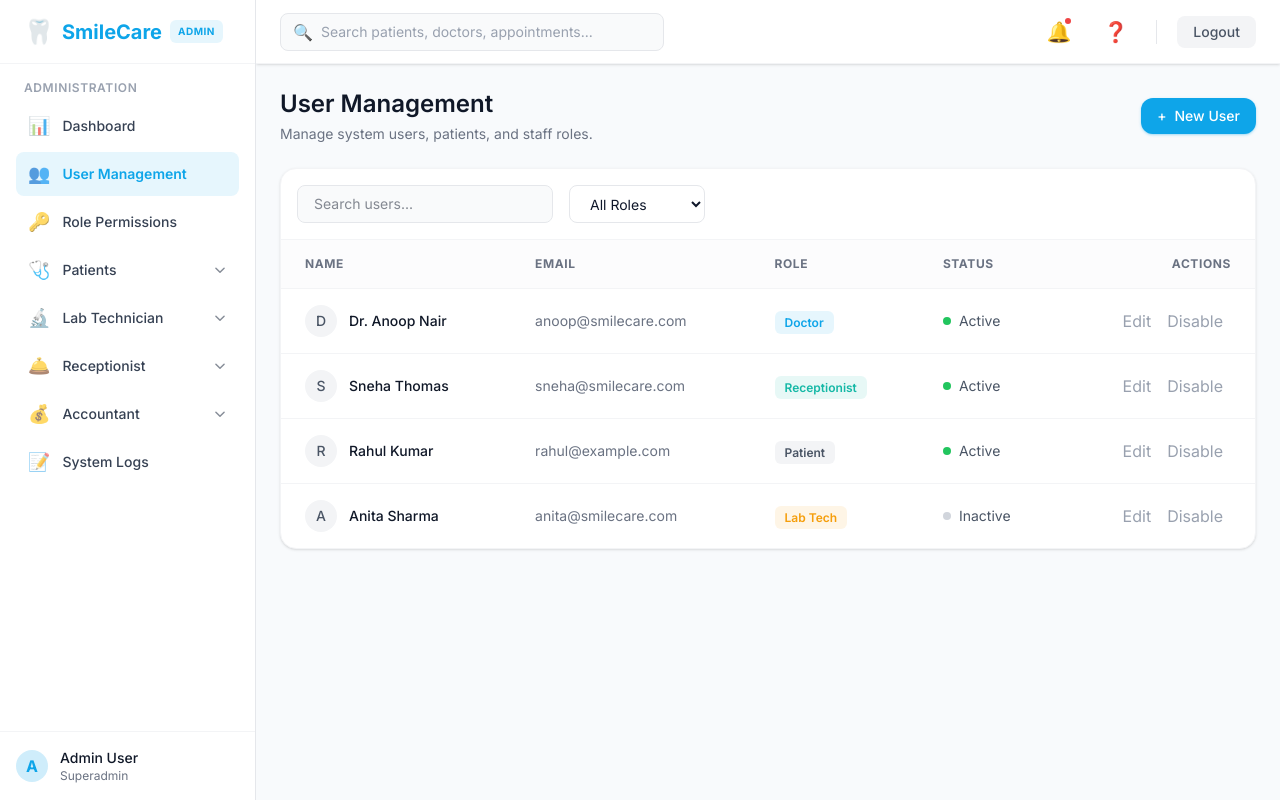
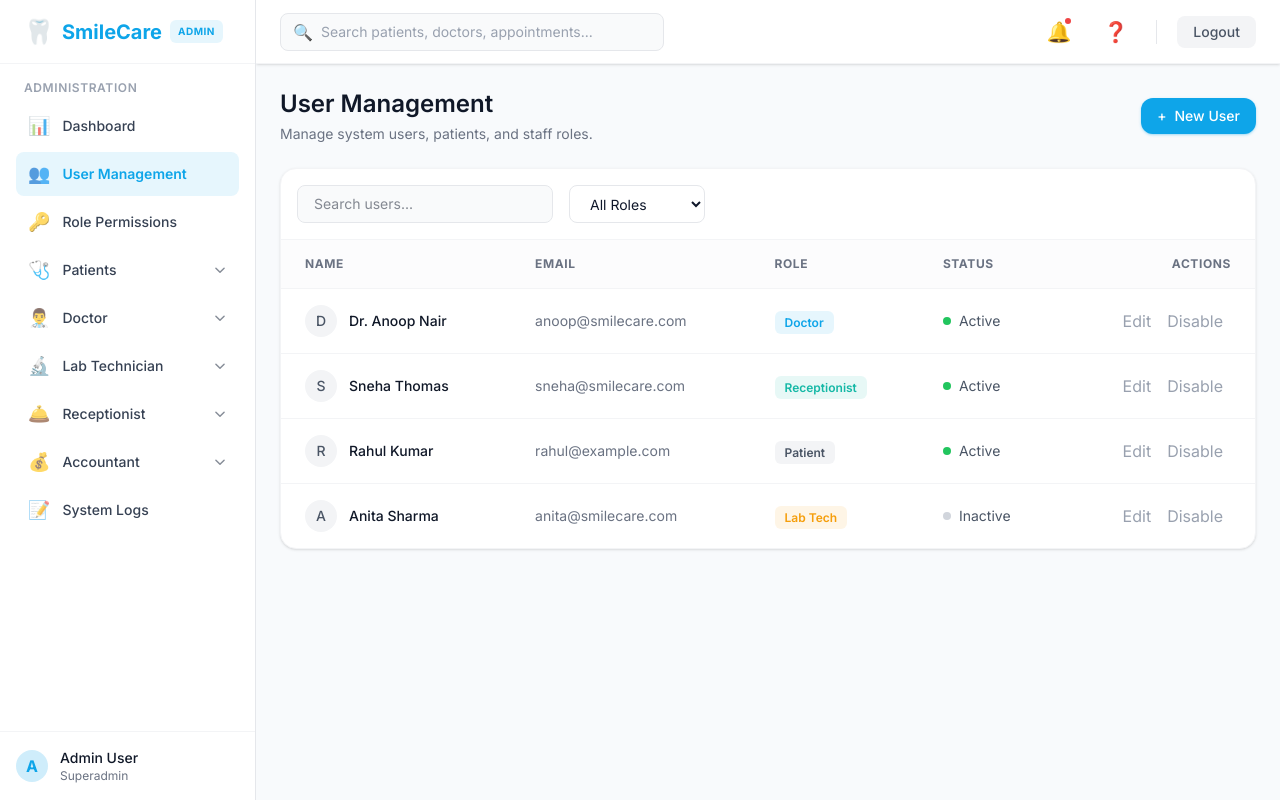
Before and after one commit to marketbytes-devops/dental-management-system, a Next.js app in the folder frontend/: page /admin/users in a window 1280 px wide. Built offline with nearby package versions, Linux system fonts and the light colour scheme.

Commit message:
doctor dropdown added

```diff
--- a/frontend/src/components/layout/Sidebar.jsx
+++ b/frontend/src/components/layout/Sidebar.jsx
@@ -20,6 +20,33 @@ const navItems = [
       { name: "Prescriptions", href: "/admin/patients/prescriptions", icon: "💊" },
       { name: "Billing & Payments", href: "/admin/patients/billing-payments", icon: "💳" },
       { name: "Notifications", href: "/admin/patients/notifications", icon: "🔔" },
+    ],
+  },
+  {
+    name: "Doctor",
+    icon: "👨‍⚕️",
+    subItems: [
+      { name: "Dashboard", href: "/admin/doctor/dashboard", icon: "📊" },
+
+      { name: "Today's Appointments", href: "/admin/doctor/appointments", icon: "📅" },
+      { name: "Patient Queue", href: "/admin/doctor/queue", icon: "⏳" },
+
+      { name: "Patient Records", href: "/admin/doctor/patients", icon: "📂" },
+      { name: "Medical History", href: "/admin/doctor/medical-history", icon: "📋" },
+
+      { name: "Consultations", href: "/admin/doctor/consultations", icon: "🩺" },
+      { name: "Clinical Notes", href: "/admin/doctor/clinical-notes", icon: "📝" },
+
+      { name: "Treatment Plans", href: "/admin/doctor/treatment-plans", icon: "🦷" },
+      { name: "Prescriptions", href: "/admin/doctor/prescriptions", icon: "💊" },
+
+      { name: "Lab Requests", href: "/admin/doctor/lab-requests", icon: "🔬" },
+      { name: "Radiology & Imaging", href: "/admin/doctor/imaging", icon: "🩻" },
+
+      { name: "Follow-Up Management", href: "/admin/doctor/followups", icon: "🔄" },
+
+      { name: "Notifications", href: "/admin/doctor/notifications", icon: "🔔" },
+      { name: "Settings", href: "/admin/doctor/settings", icon: "⚙️" },
     ],
   },
   {
```
